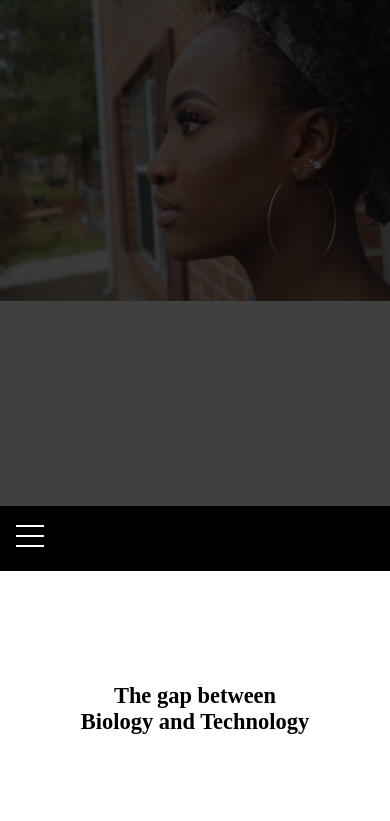
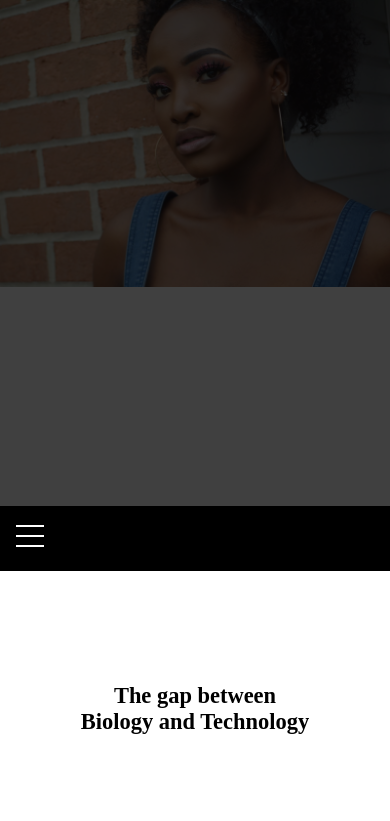
Before and after one commit to cenwachukwu/portfolio, a React (Create React App) app: page / in a window 390 px wide. Shown: the top 821 px of the page. Built offline with nearby package versions, Linux system fonts and the light colour scheme; a web font is replaced by a local one.

Commit message:
maker the header responsive

```diff
--- a/src/Home/Home.css
+++ b/src/Home/Home.css
@@ -96,7 +96,7 @@ li{
 /* ----------- iPad Pro 12.9" ----------- */
 @media only screen and (max-width: 1024px){
     .fixedHeader:before {
-        background: url('../images/backupheader.JPG') no-repeat;
+        background: url('../images/headerpic.JPG') no-repeat;
         background-size: contain;
         height: 60vh;
     }
```
